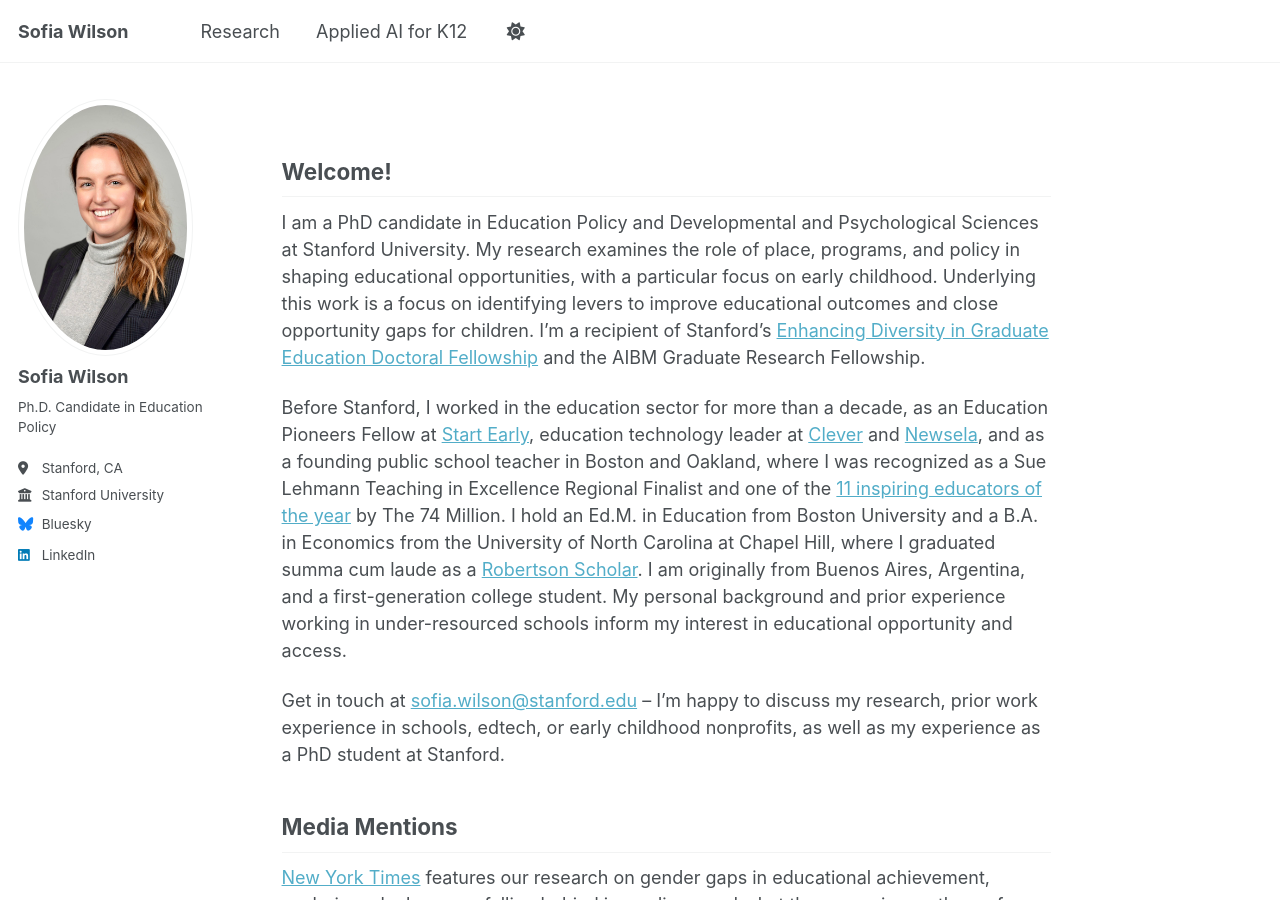
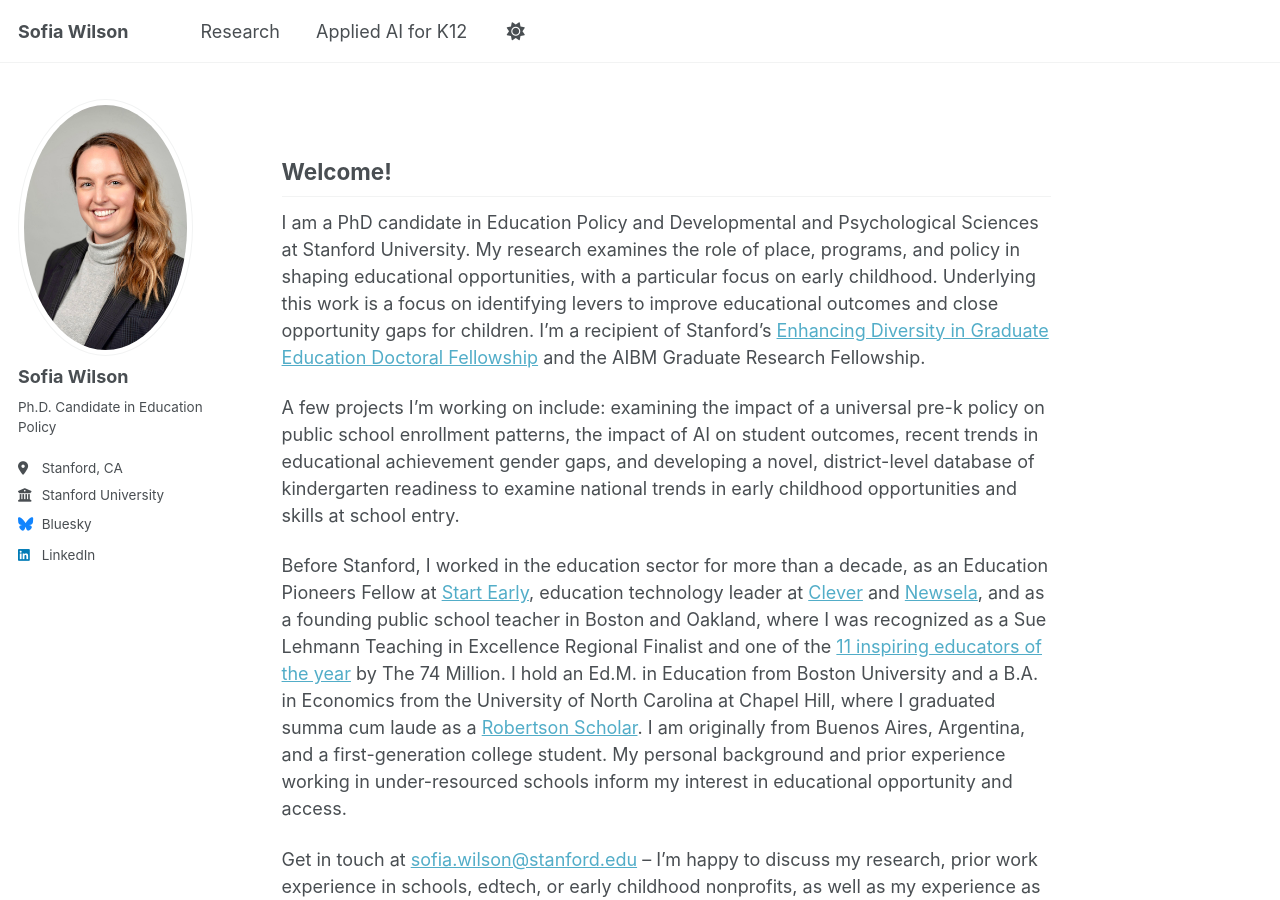
Before and after one commit to sofia-wilson/sofia-wilson.github.io, a Jekyll site: the page built from index.md, in a window 1280 px wide and 900 px high. Built offline with Jekyll 4.4.1, drawn with Linux system fonts in a browser that asks for light colours.

Commit message:
Update index.md

```diff
--- a/index.md
+++ b/index.md
@@ -8,6 +8,8 @@ title: ""
 Welcome!
 --------------
 I am a PhD candidate in Education Policy and Developmental and Psychological Sciences at Stanford University.  My research examines the role of place, programs, and policy in shaping educational opportunities, with a particular focus on early childhood. Underlying this work is a focus on identifying levers to improve educational outcomes and close opportunity gaps for children. I'm a recipient of Stanford's [Enhancing Diversity in Graduate Education Doctoral Fellowship](https://vpge.stanford.edu/fellowships-funding/current-vpge-fellows/all-2023-fellows#EDGE) and the AIBM Graduate Research Fellowship.
+
+A few projects I'm working on include: examining the impact of a universal pre-k policy on public school enrollment patterns, the impact of AI on student outcomes, recent trends in educational achievement gender gaps, and developing a novel, district-level database of kindergarten readiness to examine national trends in early childhood opportunities and skills at school entry.
 
 Before Stanford, I worked in the education sector for more than a decade, as an Education Pioneers Fellow at [Start Early](https://www.startearly.org/), education technology leader at [Clever](https://www.clever.com/) and [Newsela](https://newsela.com/), and as a founding public school teacher in Boston and Oakland, where I was recognized as a Sue Lehmann Teaching in Excellence Regional Finalist and one of the [11 inspiring educators of the year](https://www.the74million.org/article/meet-the-heroes-11-inspiring-and-unforgettable-educators-we-met-in-2015/) by The 74 Million. I hold an Ed.M. in Education from Boston University and a B.A. in Economics from the University of North Carolina at Chapel Hill, where I graduated summa cum laude as a [Robertson Scholar](https://robertsonscholars.org/). I am originally from Buenos Aires, Argentina, and a first-generation college student. My personal background and prior experience working in under-resourced schools inform my interest in educational opportunity and access.
 
```
